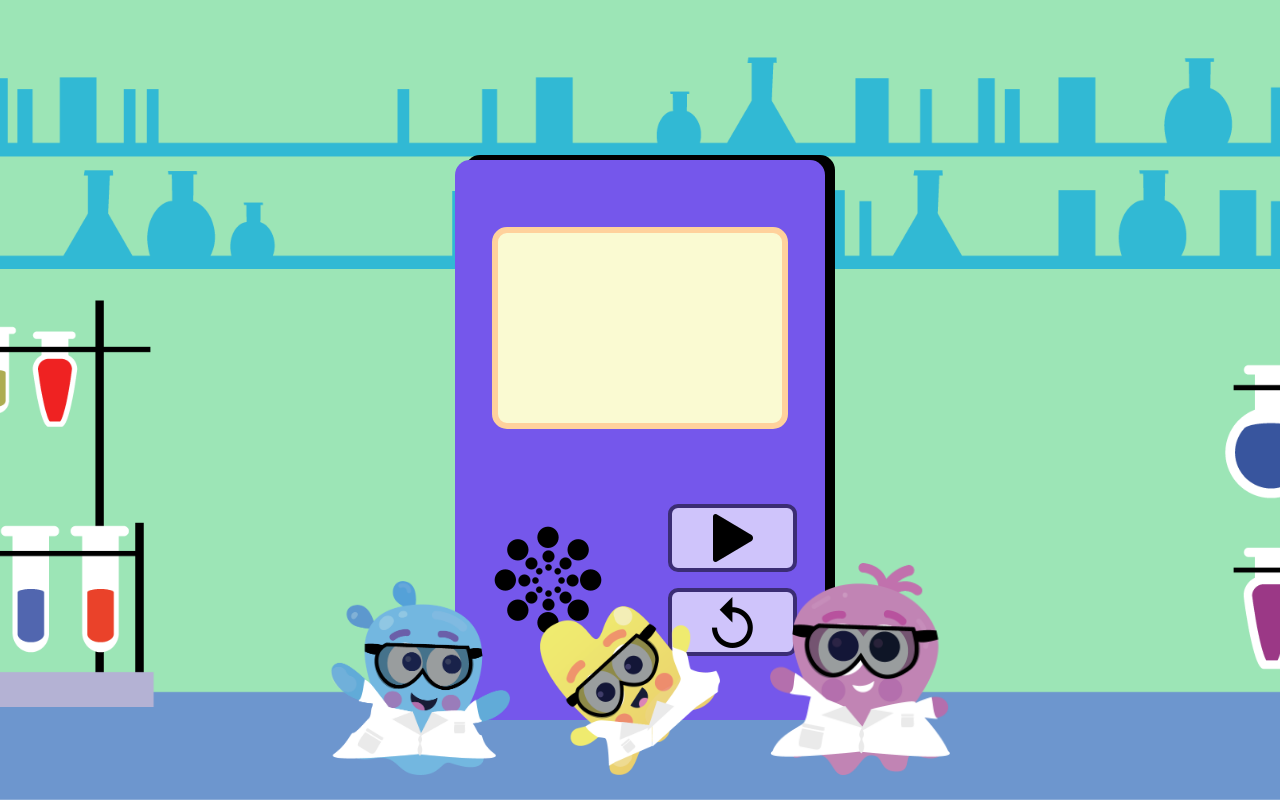
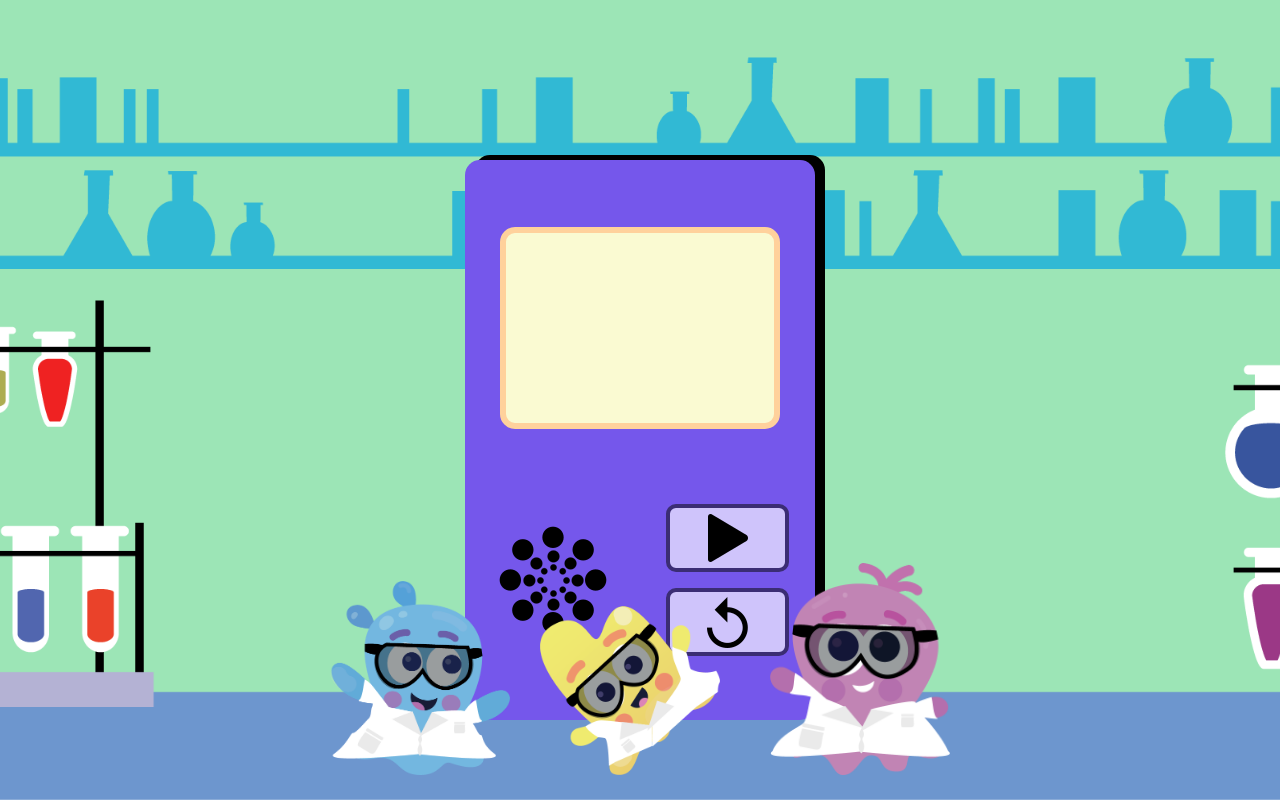
Before and after one commit to PastelitoSoft/app-sonidos, a plain HTML site: page index.html in a window 1280 px wide. Drawn offline with Linux system fonts and the light colour scheme.

Commit message:
version 1.02

```diff
--- a/css/style.css
+++ b/css/style.css
@@ -70,7 +70,7 @@
 
 .maquina {
     width: 100%;
-    width: 370px;
+    width: 350px;
     height: 560px;
     display: grid;
     grid-template-rows: 10% 40% 10% 30% 10%;
@@ -82,7 +82,7 @@
 }
 
 .fondo-maquina {
-    width: 370px;
+    width: 350px;
     height: 560px;
     position: absolute;
     z-index: 50;
```
